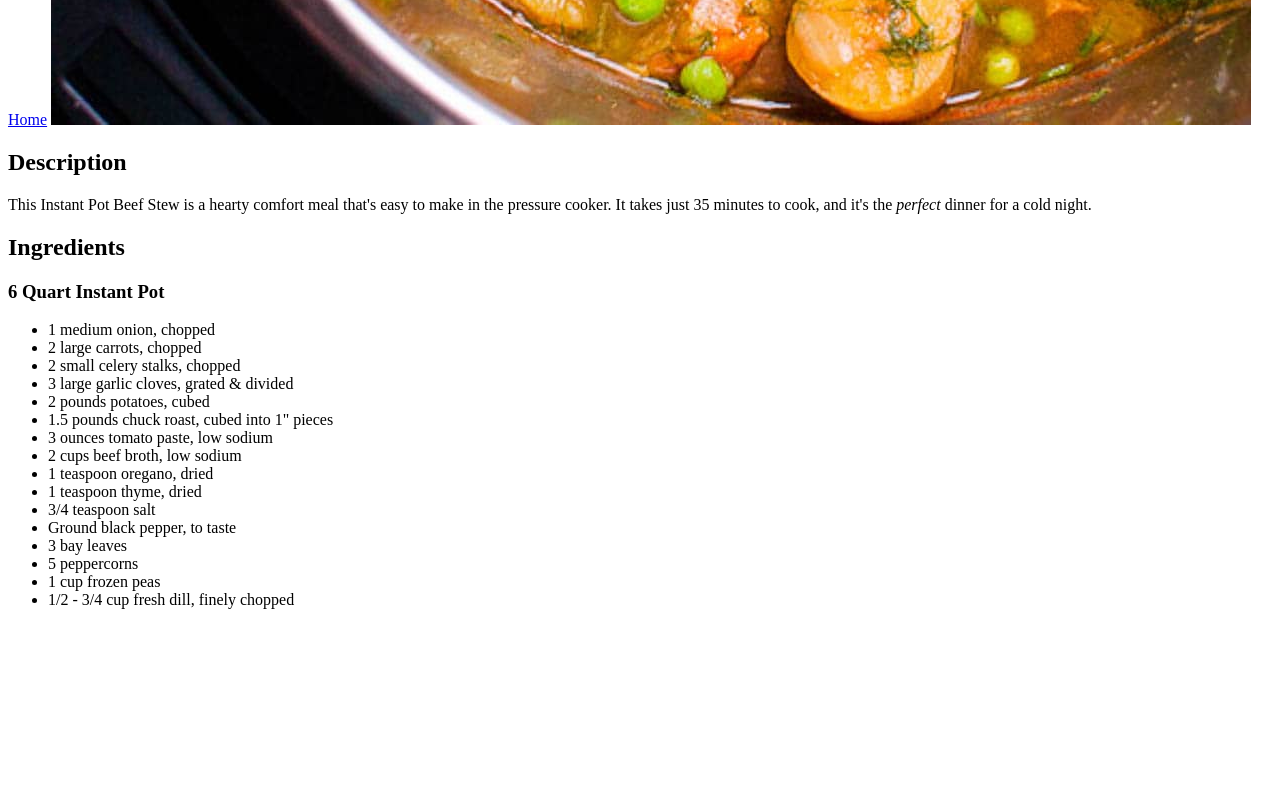
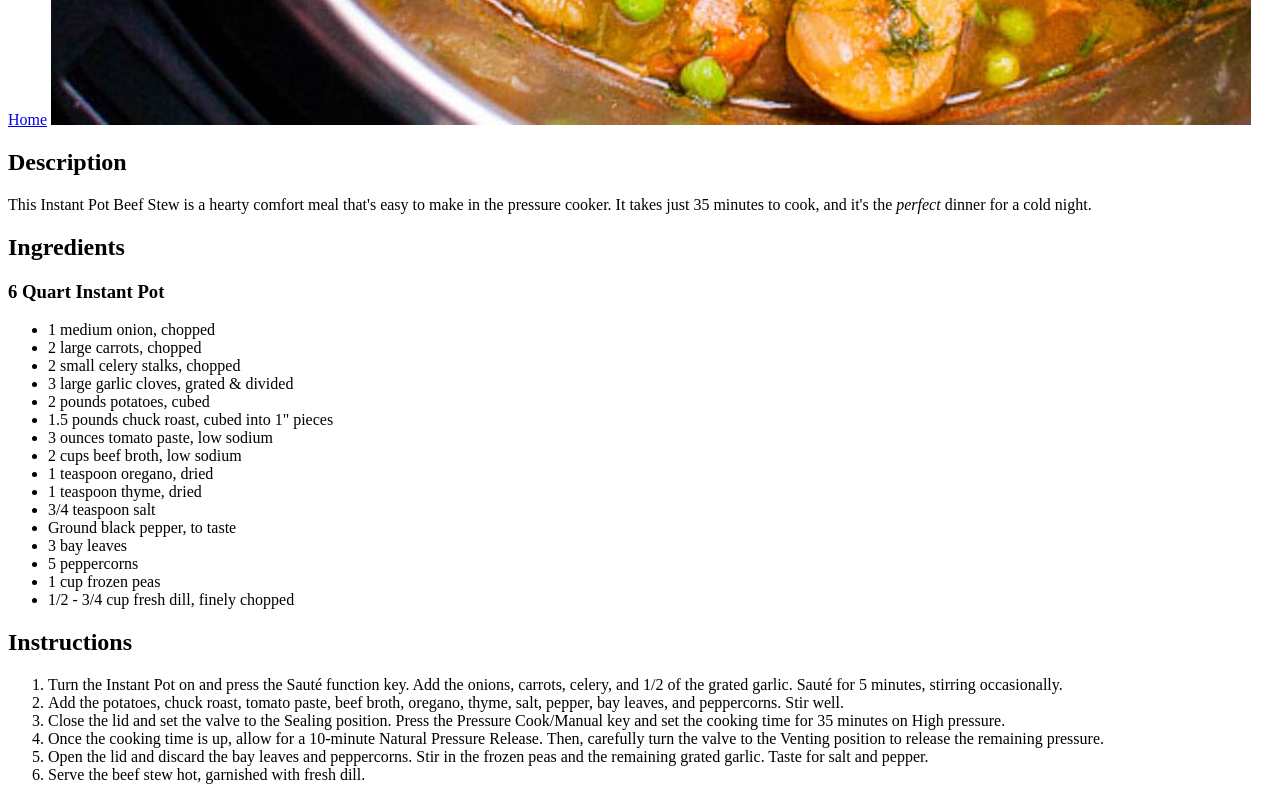
Before and after one commit to eoyler/odin-recipes, a plain HTML site: page recipes/beefstew.html in a window 1280 px wide. Shown: the part 1155-1955 px from the top of the page. Before the commit the page ends 1780 px from the top, so only its background shows below. Drawn offline with Linux system fonts and the light colour scheme.

Commit message:
added ordered list of instructions

```diff
--- a/recipes/beefstew.html
+++ b/recipes/beefstew.html
@@ -31,5 +31,14 @@
             <li>1 cup frozen peas</li>
             <li>1/2 - 3/4 cup fresh dill, finely chopped</li>
         </ul>
+    <h2>Instructions</h2>
+        <ol>
+            <li>Turn the Instant Pot on and press the Sauté function key. Add the onions, carrots, celery, and 1/2 of the grated garlic. Sauté for 5 minutes, stirring occasionally.</li>
+            <li>Add the potatoes, chuck roast, tomato paste, beef broth, oregano, thyme, salt, pepper, bay leaves, and peppercorns. Stir well.</li>
+            <li>Close the lid and set the valve to the Sealing position. Press the Pressure Cook/Manual key and set the cooking time for 35 minutes on High pressure.</li>
+            <li>Once the cooking time is up, allow for a 10-minute Natural Pressure Release. Then, carefully turn the valve to the Venting position to release the remaining pressure.</li>
+            <li>Open the lid and discard the bay leaves and peppercorns. Stir in the frozen peas and the remaining grated garlic. Taste for salt and pepper.</li>
+            <li>Serve the beef stew hot, garnished with fresh dill.</li>
+        </ol>
 </body>
 </html>
```
